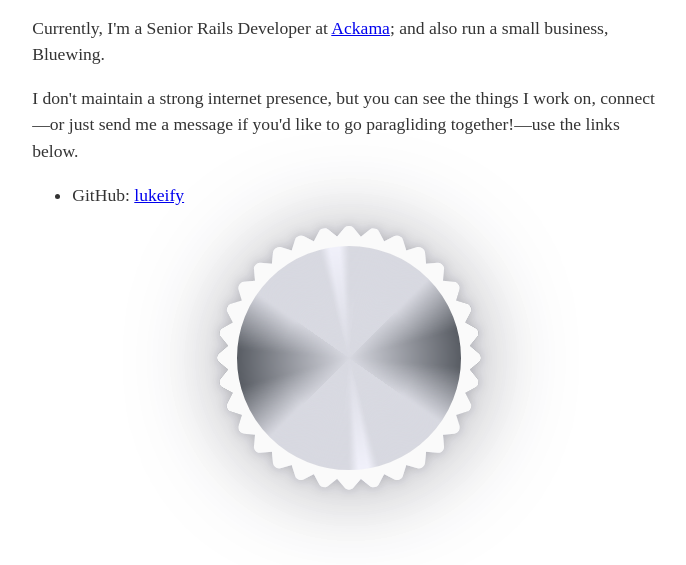
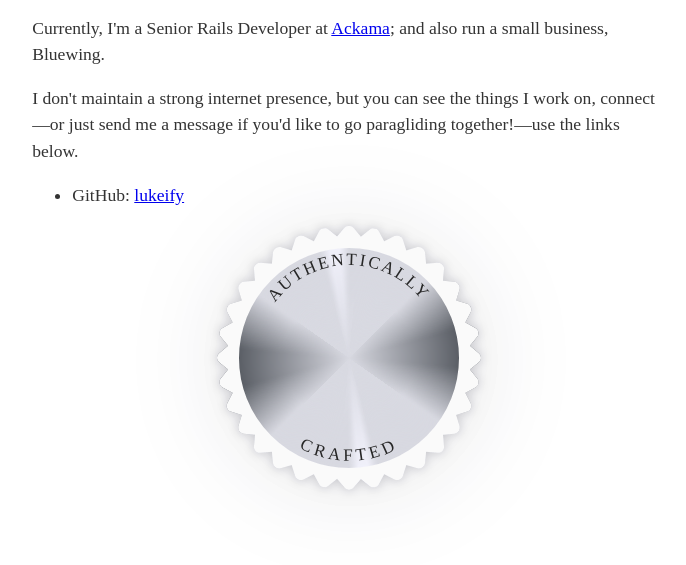
Before and after one commit to lukeify/website, a website: page index.html in a window 1280 px wide. Shown: the part 209-774 px from the top of the page, without its empty margins (291-977 px from the left). Drawn offline with Linux system fonts and the light colour scheme; a web font is replaced by a local one.

Commit message:
feat: authenticity text

```diff
--- a/index.html
+++ b/index.html
@@ -81,6 +81,14 @@
 
     <div class="soa__wrapper">
         <div class="soa">
+            <svg class="soa__authenticity-text-svg" viewBox="0 0 100 100">
+                <path id="top-curve" d="M 0 50 A 1 1 0 1 1 100 50" fill="none" />
+                <path id="bottom-curve" d="M 0 50 A 1 1 0 1 0 100 50" fill="none" />
+                <text>
+                    <textPath class="soa__authenticity-text" alignment-baseline="before-edge" text-anchor="middle" xlink:href="#top-curve" startOffset="50%">AUTHENTICALLY</textPath>
+                    <textPath class="soa__authenticity-text" alignment-baseline="after-edge" text-anchor="middle" xlink:href="#bottom-curve" startOffset="50%">CRAFTED</textPath>
+                </text>
+            </svg>
             <div class="soa__ray soa__ray--sharp-from-center"></div>
             <div class="soa__ray soa__ray--diffuse-from-edge"></div>
             <div class="ring"></div>
--- a/styles/components/sticker-of-authenticity.css
+++ b/styles/components/sticker-of-authenticity.css
@@ -8,7 +8,7 @@ Brushed metal buttons: https://codepen.io/simurai/pen/kvyEeg
 .soa__wrapper {
     /* PARAMETRIC VARS */
     /* TODO: Define the shadow and glimmer angles as _central angles_, not as starting angles */
-    --sticker-diffuse-shadow-color: rgb(20 20 40 / 0.3);
+    --sticker-diffuse-shadow-color: rgb(20 20 40 / 0.1);
     --sticker-diffuse-shadow-size: 3rem;
     --sticker-sharp-shadow-color: rgb(20 20 40 / 0.2);
     --sticker-sharp-shadow-size: calc(1rem / 3);
@@ -17,10 +17,14 @@ Brushed metal buttons: https://codepen.io/simurai/pen/kvyEeg
     --sticker-background: rgb(216 217 225 / 1);
     --sticker-size: 15em;
 
-    --stamp-outline-width: 20px;
+    --stamp-outline-width: 1.25em;
     --stamp-outline-color: hsl(0deg 0% 98% / 1);
 
     --ring-size: 1.5;
+
+    --text-inset-distance: 2.8em;
+    --text-color: hsl(0deg 0% 15% / 1);
+
 
     --shadow-color: hsl(215deg 8% 28% / 1);
     --shadow-starting-angle: 45deg;
@@ -63,6 +67,18 @@ Brushed metal buttons: https://codepen.io/simurai/pen/kvyEeg
     z-index: 1000;
     border: var(--stamp-outline-width) solid var(--stamp-outline-color);
     border-radius: 50%;
+}
+
+.soa__authenticity-text-svg {
+    width: calc(var(--sticker-size) - var(--text-inset-distance));
+    z-index: 1000;
+}
+
+.soa__authenticity-text {
+    letter-spacing: 2px;
+    font-size: 0.5rem;
+    font-weight: 500;
+    fill: var(--text-color);
 }
 
 .soa__ray {
```
